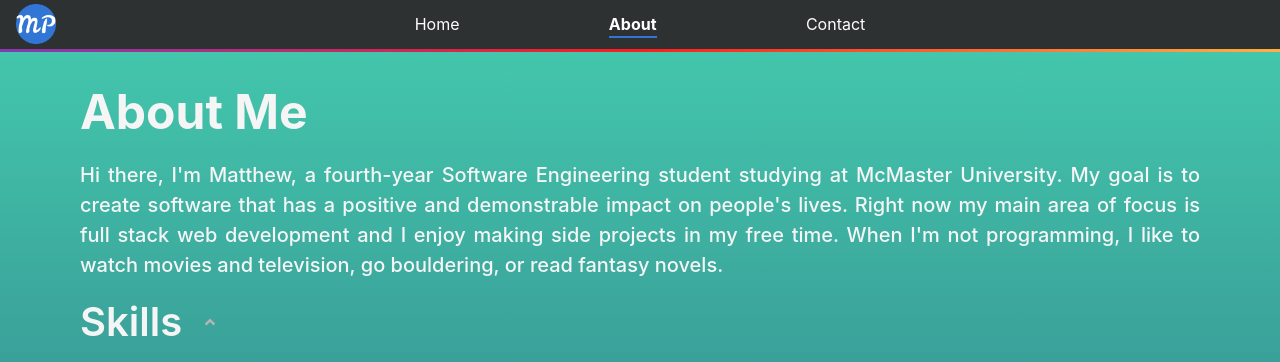
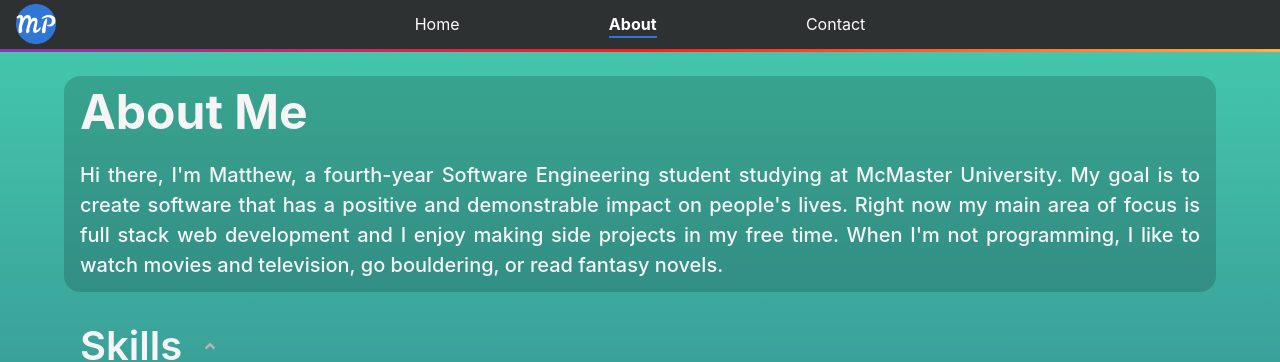
Before and after one commit to matthewpaulin/matthewPaulinDotCom, a Next.js app: page /about in a window 1280 px wide. Shown: the top 362 px of the page. Built offline with nearby package versions, Linux system fonts and the light colour scheme.

Commit message:
changed about intro style

```diff
--- a/styles/globals.scss
+++ b/styles/globals.scss
@@ -110,7 +110,10 @@ hr {
 }
 #about-page {
   div#about {
-    margin: 0 1rem;
+    background: rgba(0, 0, 0, 0.16);
+    padding: 0 1rem;
+    border-radius: 1rem;
+    margin-bottom: 1.5rem;
   }
 }
 .tech-img {
```
